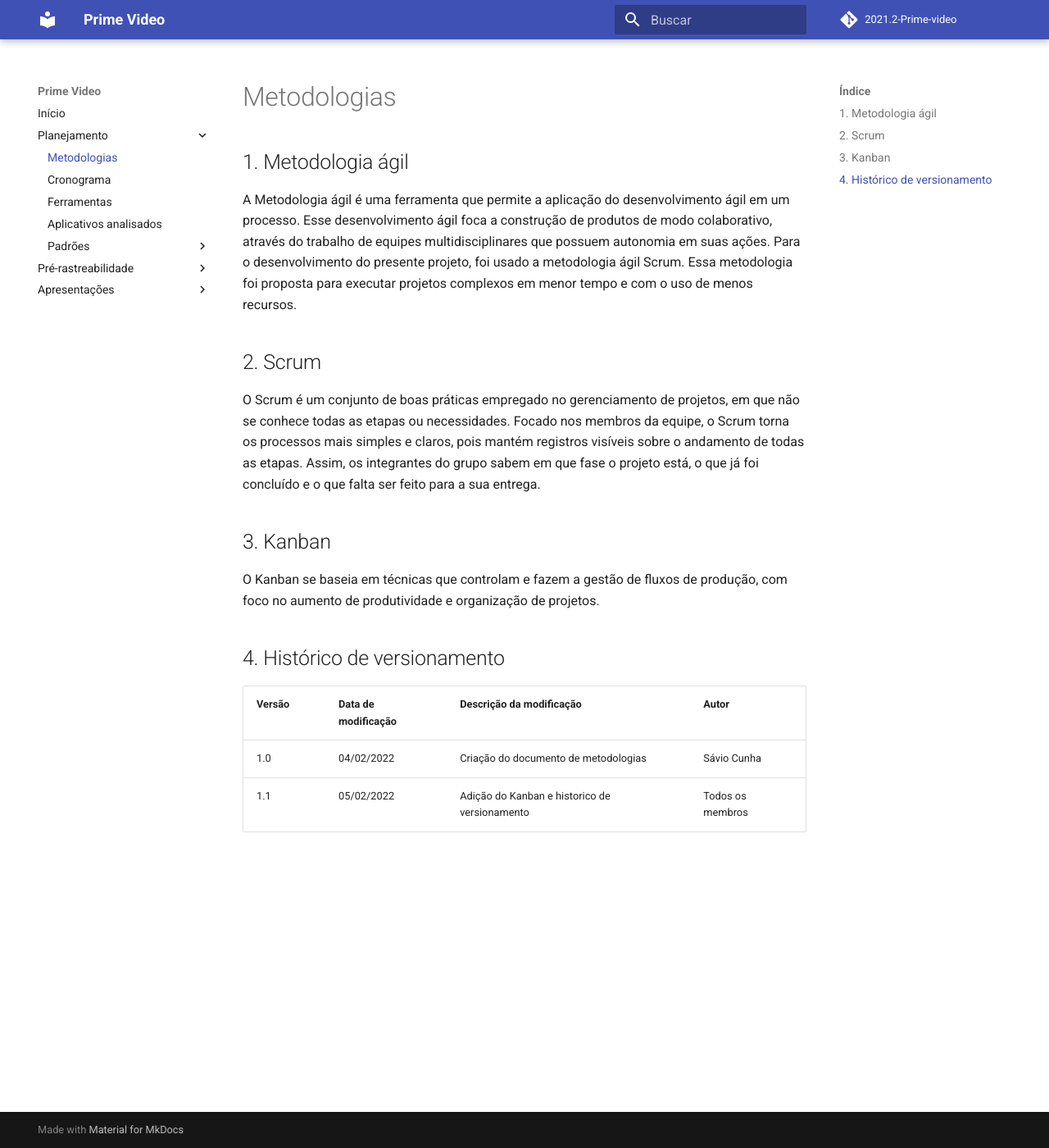
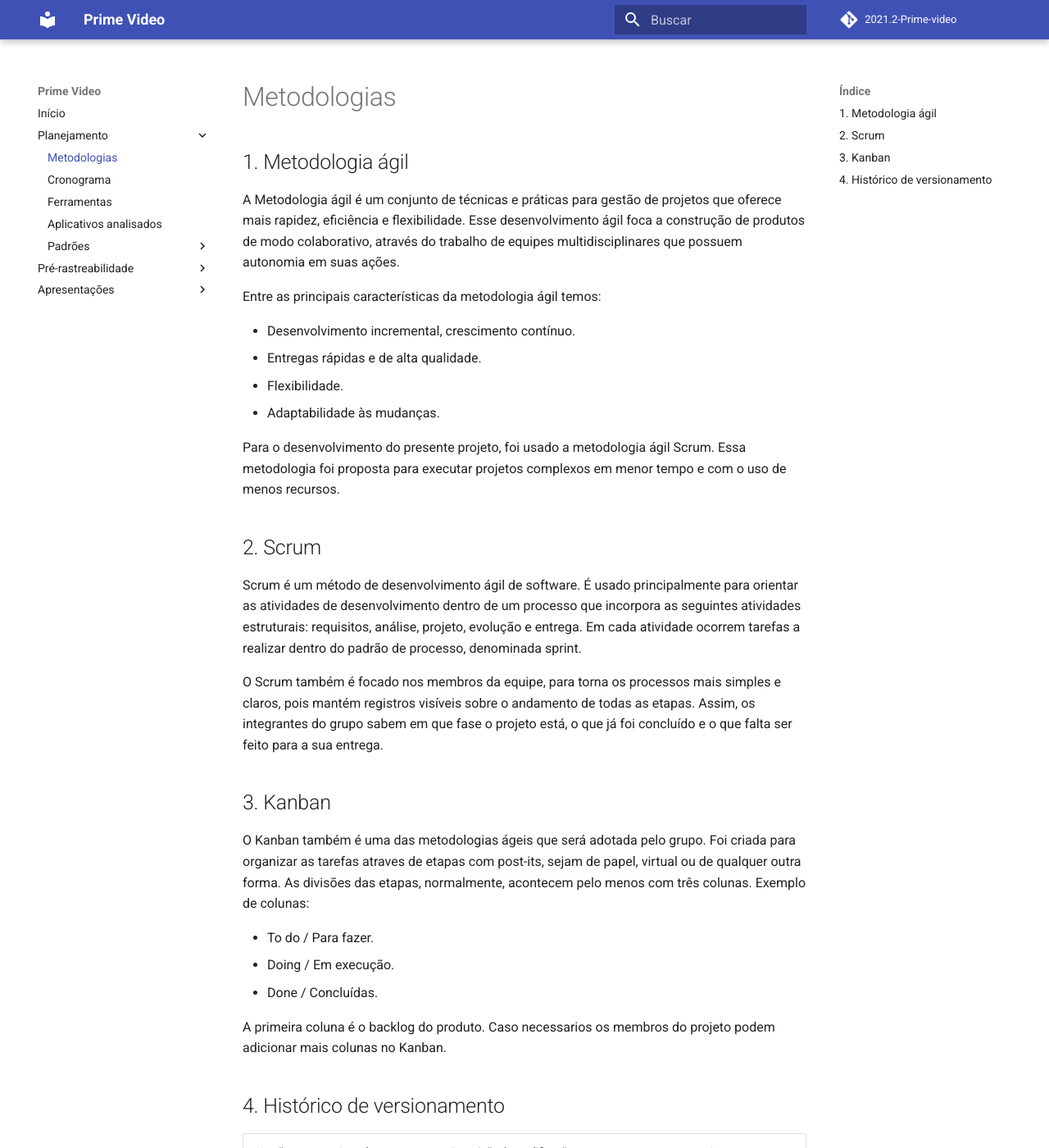
Before and after one commit to Requisitos-de-Software/2021.2-Prime-video, an MkDocs documentation site: the page built from docs/planejamento/metodologias.md, in a window 1280 px wide and 1400 px high. Shown: the whole window at 82% size. Built offline with MkDocs 1.6.1 and Material for MkDocs 9.7.7, drawn with Linux system fonts in a browser that asks for light colours; comment, search, counter and statistics services are not loaded; some of the changed text lies outside the part shown.

Commit message:
docs: diversas melhorias na metodologias

```diff
--- a/docs/planejamento/metodologias.md
+++ b/docs/planejamento/metodologias.md
@@ -2,17 +2,35 @@
 
 ## 1. Metodologia ágil
 
-A Metodologia ágil é uma ferramenta que permite a aplicação do desenvolvimento ágil em um processo. Esse desenvolvimento ágil foca a construção de produtos de modo colaborativo, através do trabalho de equipes multidisciplinares que possuem autonomia em suas ações.
+A Metodologia ágil é um conjunto de técnicas e práticas para gestão de projetos que oferece mais rapidez, eficiência e flexibilidade. Esse desenvolvimento ágil foca a construção de produtos de modo colaborativo, através do trabalho de equipes multidisciplinares que possuem autonomia em suas ações.
+
+Entre as principais características da metodologia ágil temos:
+
+- Desenvolvimento incremental, crescimento contínuo.
+- Entregas rápidas e de alta qualidade.
+- Flexibilidade.
+- Adaptabilidade às mudanças.
+
 Para o desenvolvimento do presente projeto, foi usado a metodologia ágil Scrum. Essa metodologia foi proposta para executar projetos complexos em menor tempo e com o uso de menos recursos.
 
 ## 2. Scrum
 
-O Scrum é um conjunto de boas práticas empregado no gerenciamento de projetos, em que não se conhece todas as etapas ou necessidades. Focado nos membros da equipe, o Scrum torna os processos mais simples e claros, pois mantém registros visíveis sobre o andamento de todas as etapas. Assim, os integrantes do grupo sabem em que fase o projeto está, o que já foi concluído e o que falta ser feito para a sua entrega.
+
+Scrum  é um método de desenvolvimento ágil de software. É usado principalmente para orientar as atividades de desenvolvimento dentro de um processo que incorpora as seguintes atividades estruturais: requisitos, análise, projeto, evolução e entrega. Em cada atividade ocorrem tarefas a realizar dentro do padrão de processo, denominada sprint.
+
+O Scrum também é focado nos membros da equipe, para torna os processos mais simples e claros, pois mantém registros visíveis sobre o andamento de todas as etapas. Assim, os integrantes do grupo sabem em que fase o projeto está, o que já foi concluído e o que falta ser feito para a sua entrega.
 
 ## 3. Kanban
 
-O Kanban se baseia em técnicas que controlam e fazem a gestão de fluxos de produção, com foco no aumento de produtividade e organização de projetos.
+O Kanban também é uma das metodologias ágeis que será adotada pelo grupo. Foi criada para organizar as tarefas atraves de etapas com post-its, sejam de papel, virtual ou de qualquer outra forma.
+As divisões das etapas, normalmente, acontecem pelo menos com três colunas. Exemplo de colunas:
 
+- To do / Para fazer.
+- Doing / Em execução.
+- Done /  Concluídas.
+
+A primeira coluna é o backlog do produto.
+Caso necessarios os membros do projeto podem adicionar mais colunas no Kanban.
 
 
 ## 4. Histórico de versionamento
@@ -21,3 +39,4 @@
 |-|-|-|-|
 |1.0|04/02/2022|Criação do documento de metodologias|Sávio Cunha|
 |1.1|05/02/2022|Adição do Kanban e historico de versionamento|Todos os membros|
+|1.2|19/02/2022|Melhorias na descrição do kanban, scrum e metodologias ágil|Lameque Fernandes|
```
